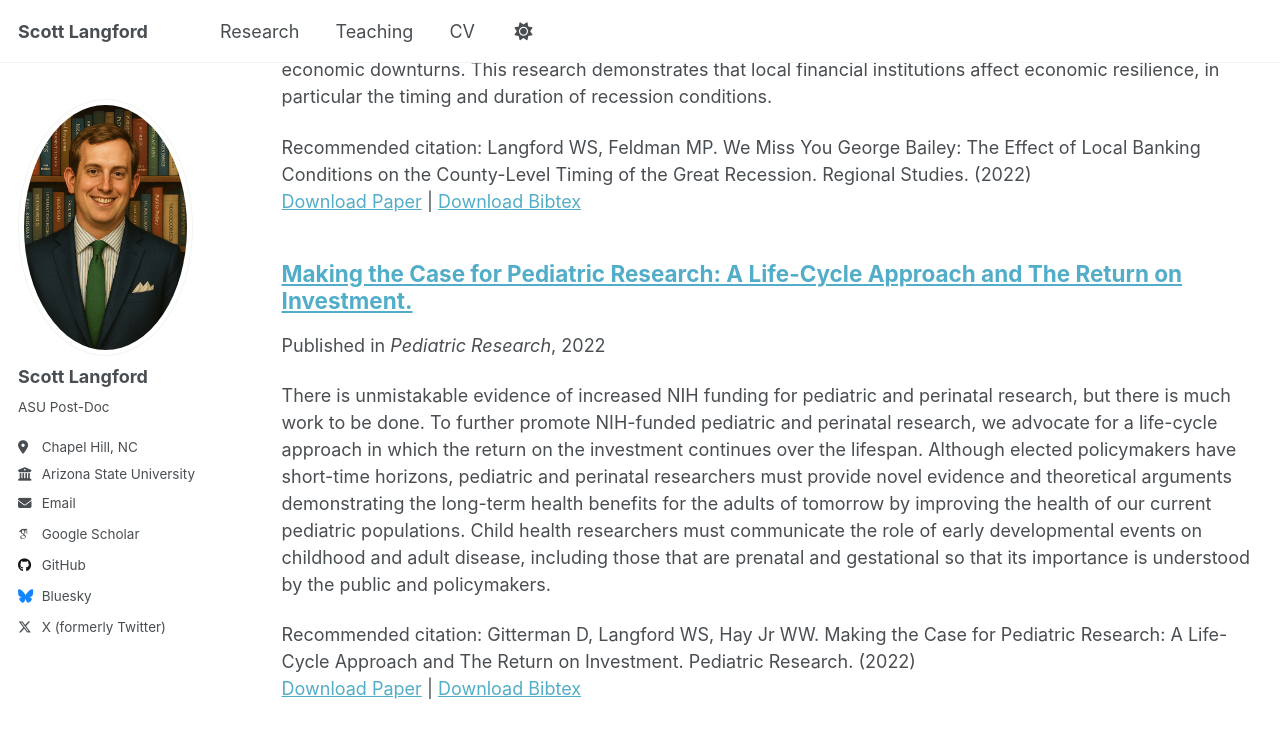
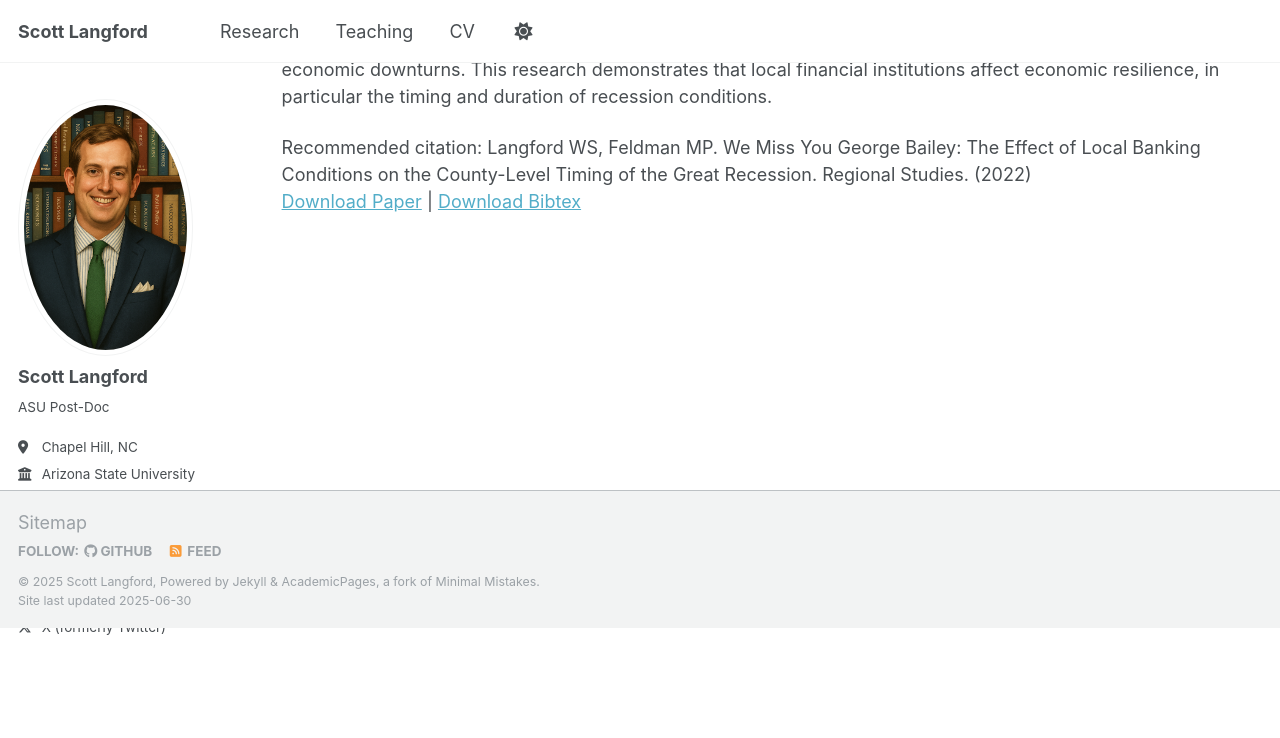
Before and after one commit to scottlangford2/scott_langford, a Jekyll site: the page built from _pages/research.html, in a window 1280 px wide and 900 px high, scrolled down 3577 px. Shown: the top 738 px of the window. Built offline with Jekyll 4.4.1, drawn with Linux system fonts in a browser that asks for light colours; some web fonts are replaced; after the commit the page ends 4205 px from its top, so only the background shows below that; some of the changed lines change nothing that is shown.

Commit message:
Update and rename 2022-Pediatric_Research.md to 2022-Pediatric_Research.md

```diff
--- a/_publications/2022-Pediatric_Research.md
+++ b/_research/2022-Pediatric_Research.md
@@ -1,8 +1,8 @@
 ---
 title: "Making the Case for Pediatric Research: A Life-Cycle Approach and The Return on Investment."
-collection: publications
+collection: research
 category: manuscripts
-permalink: /publication/2022-Pediatric_Research
+permalink: /research/2022-Pediatric_Research
 excerpt: 'There is unmistakable evidence of increased NIH funding for pediatric and perinatal research, but there is much work to be done. To further promote NIH-funded pediatric and perinatal research, we advocate for a life-cycle approach in which the return on the investment continues over the lifespan. Although elected policymakers have short-time horizons, pediatric and perinatal researchers must provide novel evidence and theoretical arguments demonstrating the long-term health benefits for the adults of tomorrow by improving the health of our current pediatric populations. Child health researchers must communicate the role of early developmental events on childhood and adult disease, including those that are prenatal and gestational so that its importance is understood by the public and policymakers.'
 date: 2022-07-02
 venue: 'Pediatric Research'
```
